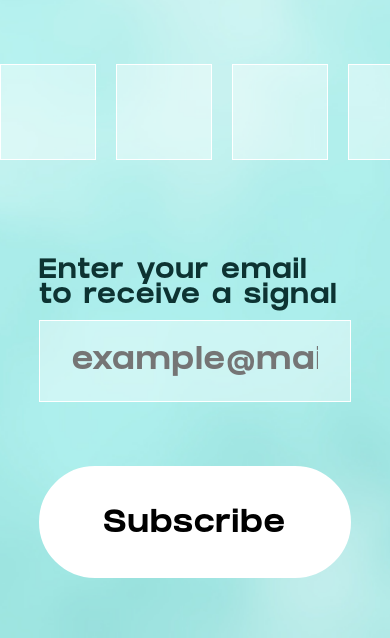
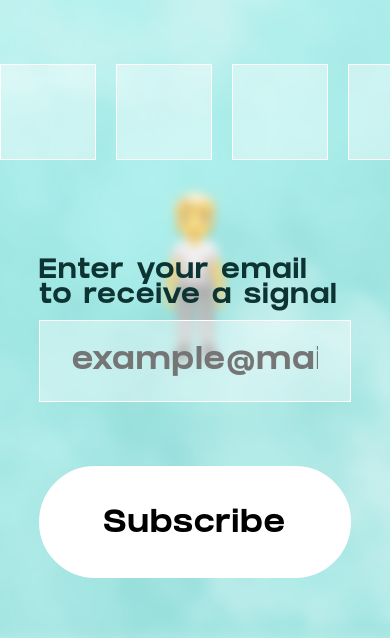
Before and after one commit to vvxforce/html-mongo, a website: page index.html in a window 390 px wide. Shown: the part 691-1329 px from the top of the page. Drawn offline with nearby package versions, Linux system fonts and the light colour scheme.

Commit message:
updated bg mobile

```diff
--- a/style.css
+++ b/style.css
@@ -157,9 +157,8 @@ body {
         -webkit-appearance: none;
         -moz-appearance: none;
     }
-    body {
+    .page-signal-code {
         background-image: url('bg_p.jpeg');
-        background-size: cover;
     }
     .headline {
         padding-top: 100px;
```
